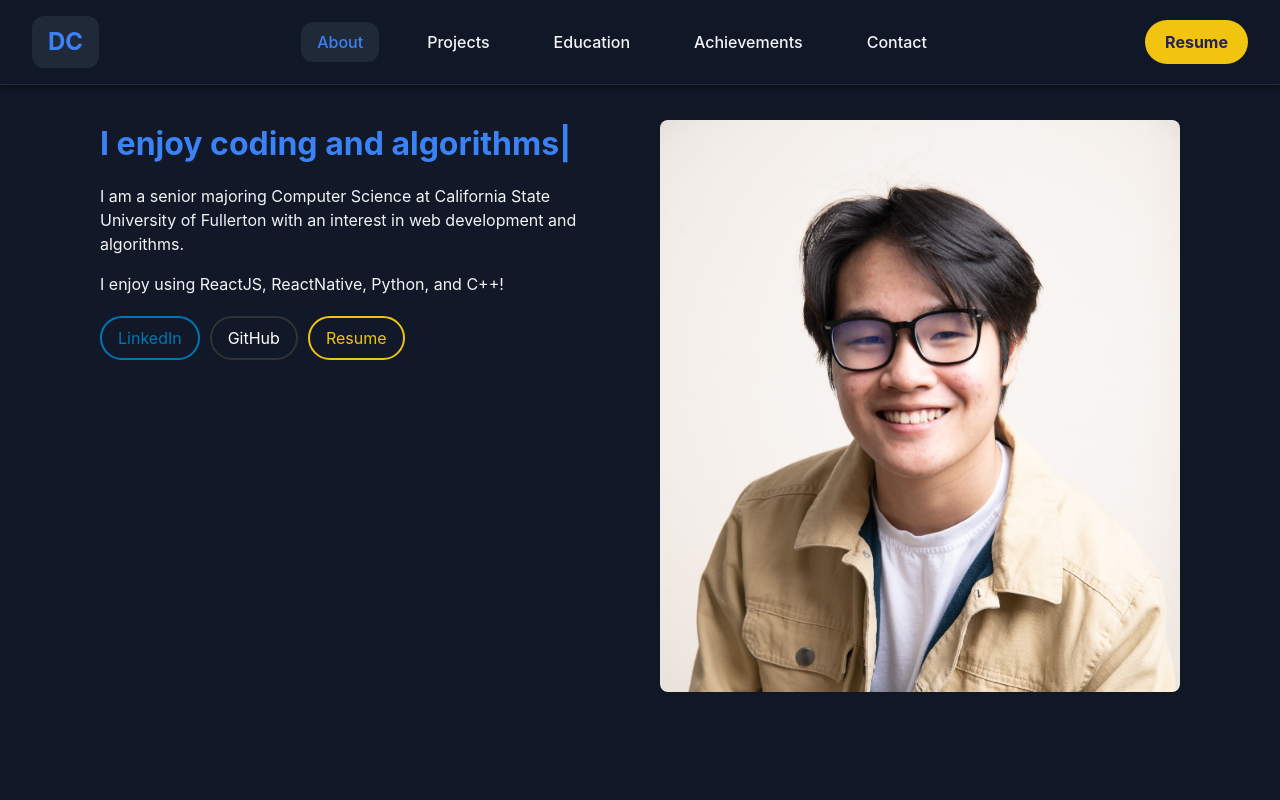
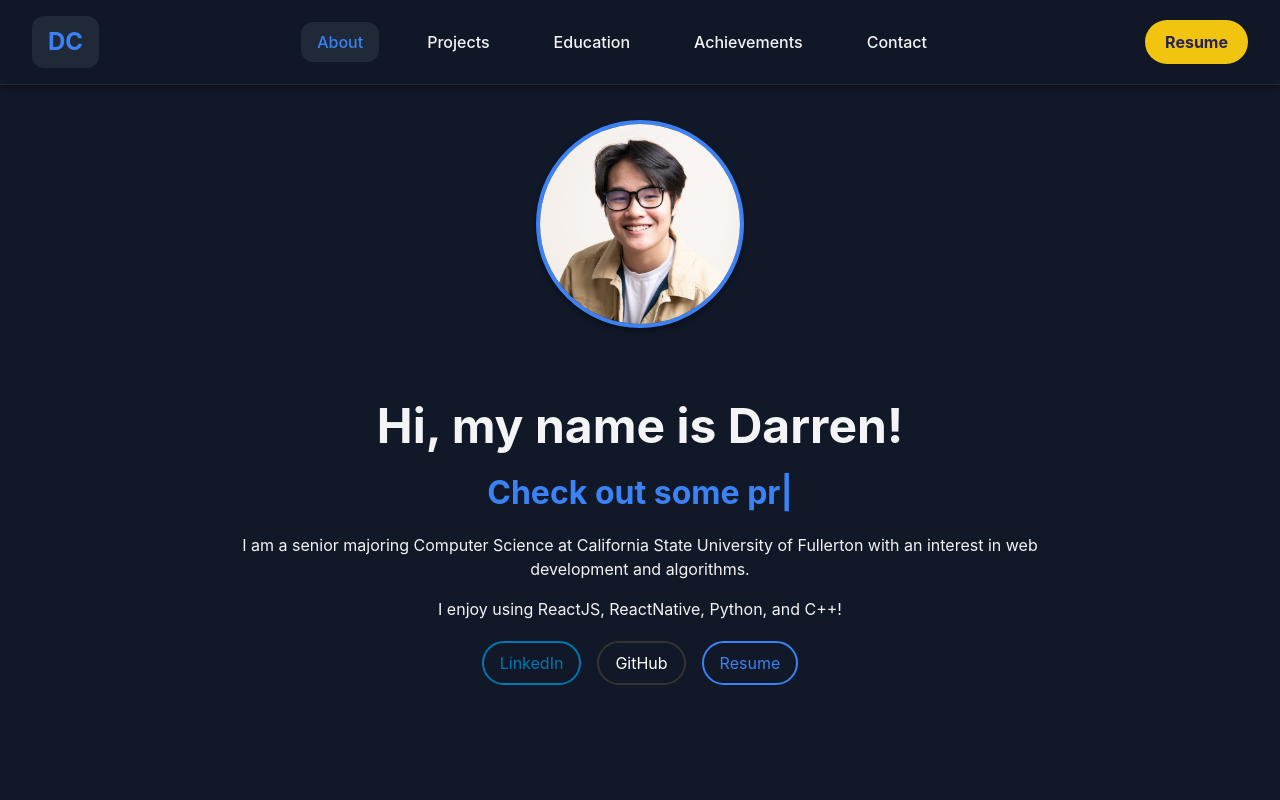
Before and after one commit to darrenxychen/portfolio-website-react, a React (Vite) app: page / in a window 1280 px wide. Shown: the top 800 px of the page. Built offline with nearby package versions, Linux system fonts and the light colour scheme.

Commit message:
updated the hero section

```diff
--- a/src/components/About.css
+++ b/src/components/About.css
@@ -1,14 +1,37 @@
+.intro-headline {
+  color: var(--text-color);
+  font-size: 3em;
+  font-weight: 700;
+  margin-bottom: 1rem;
+  text-align: center;
+}
+
 .about-container {
   display: flex;
-  align-items: flex-start;
-  justify-content: space-between;
+  flex-direction: column;
+  align-items: center;
   padding: 40px;
 }
 
+.about-image {
+  margin-bottom: 2rem;
+  width: 200px;
+  height: 200px;
+  border-radius: 50%;
+  overflow: hidden;
+  box-shadow: var(--box-shadow);
+  border: 4px solid var(--primary-color);
+}
+
+.about-image img {
+  width: 100%;
+  height: 100%;
+  object-fit: cover;
+}
+
 .about-content {
-  flex: 1;
-  padding-right: 40px;
-  text-align: left;
+  text-align: center;
+  max-width: 800px;
 }
 
 .about-content h3 {
@@ -18,28 +41,18 @@
 
 .about-content p {
   margin-bottom: 15px;
-}
-
-.about-image {
-  flex: 1;
-  text-align: center;
-}
-
-.about-image img {
-  max-width: 100%;
-  height: auto;
-  border-radius: 8px;
-  box-shadow: 0 2px 4px rgba(0, 0, 0, 0.1);
+  color: var(--text-color);
 }
 
 .social-links {
   margin-top: 20px;
-  text-align: left;
+  display: flex;
+  justify-content: center;
+  gap: 1rem;
 }
 
 .social-links a {
   display: inline-block;
-  margin-right: 10px;
   padding: 8px 16px;
   text-decoration: none;
   border-radius: 40px;
@@ -70,28 +83,26 @@
 
 .resume-link {
   background-color: none;
-  color: #f1c40f;
-  border: 2px solid #f1c40f;
+  color: var(--primary-color);
+  border: 2px solid var(--primary-color);
 }
 
 .resume-link:hover {
-  background-color: #f1c40f;
+  background-color: var(--primary-color);
   color: white;
 }
 
 @media screen and (max-width: 768px) {
   .about-container {
-    flex-direction: column;
-    align-items: center;
     padding: 20px;
   }
 
-  .about-content {
-    padding-right: 0;
-    margin-bottom: 20px;
+  .about-image {
+    width: 150px;
+    height: 150px;
   }
 
-  .about-image {
-    text-align: center;
+  .intro-headline {
+    font-size: 2.5em;
   }
 }
--- a/src/components/About.jsx
+++ b/src/components/About.jsx
@@ -5,11 +5,13 @@ import './About.css';
 function About() {
   return (
     <div className="about-container">
+      <div className="about-image">
+        <img src="static/images/professionalpic.jpg" alt="Darren Chen" />
+      </div>
       <div className="about-content">
+        <h1 className="intro-headline">Hi, my name is Darren!</h1>
         <TypeAnimation
           sequence={[
-            'Hi, my name is Darren!',
-            2500,
             'I enjoy coding and algorithms',
             2500,
             'Check out some projects below!',
@@ -40,9 +42,6 @@ function About() {
           <a href="./Darren_Chen_Resume.pdf" className="resume-link" download>Resume</a>
         </div>
       </div>
-      <div className="about-image">
-        <img src="static/images/professionalpic.jpg" alt="Picture Filler" />
-      </div>
     </div>
   );
 }
```
